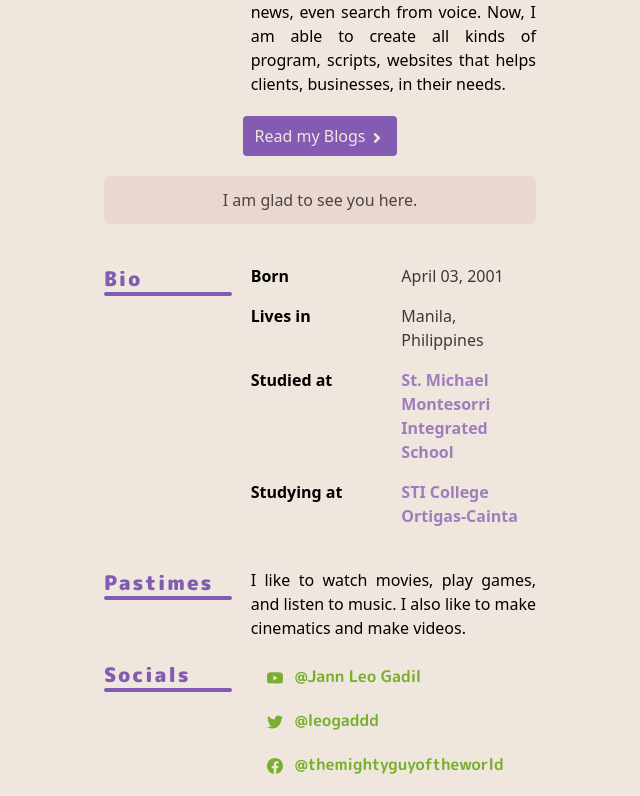
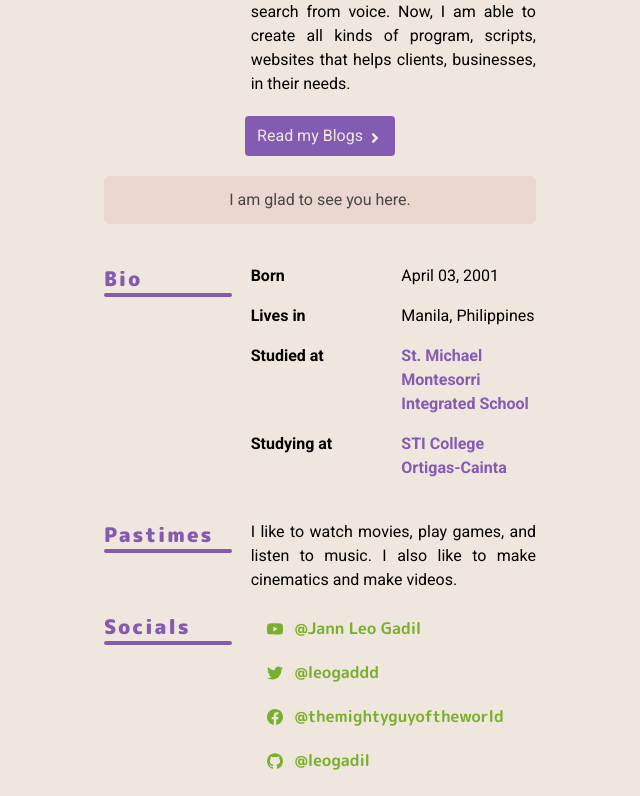
Before and after one commit to leogadil/website, a Next.js app: page / in a window 1280 px wide. Shown: the part 504-1300 px from the top of the page, without its empty margins (320-960 px from the left). Built offline with nearby package versions, Linux system fonts and the light colour scheme.

Commit message:
update (fix somethings)

```diff
--- a/components/animatesection.tsx
+++ b/components/animatesection.tsx
@@ -20,7 +20,7 @@ const AnimateSection : React.FC<IAnimateSectionProps> = ({ delay, children, clas
             opacity: 0,
             y: 20,
             transition: {
-                duration: 0.5,
+                duration: 0.2,
                 delay: delay
             }
         }
@@ -32,7 +32,7 @@ const AnimateSection : React.FC<IAnimateSectionProps> = ({ delay, children, clas
             initial={{ opacity: 0, y: -20 }}
             animate={"show"}
             exit={"hide"}
-            transition={{ delay: delay ? delay : 0 }}
+            transition={{ delay: delay ? delay - 0.05 : 0 }}
             className={className}
         >
             {children}
--- a/components/banner.tsx
+++ b/components/banner.tsx
@@ -13,7 +13,7 @@ const BannerLayout : React.FC<IBannerLayoutProps> = ({ delay, children }) => {
         <AnimateSection
             delay={delay}
             className="px-10 w-full">
-            <div className="dark:bg-th-light-dark bg-th-light-light w-full rounded-md mb-10 px-4 py-3 flex sm:flex-row flex-col-reverse transition-transform hover:scale-105 duration-600 ease-in-out cursor-pointer transition-colors">
+            <div className="dark:bg-th-light-dark bg-th-light-light w-full rounded-md mb-10 px-4 py-3 flex sm:flex-row flex-col-reverse transition-all hover:scale-105 duration-600 ease-in-out cursor-pointer transition-colors">
                 {children}
             </div>
         </AnimateSection>
--- a/components/biography.tsx
+++ b/components/biography.tsx
@@ -42,7 +42,7 @@ const BioCol : React.FC<IBioColProps> = ({year, description}) => {
     return (
         <>
             <h1 className="font-bold ">{year}</h1>
-            <h1 className="opacity-75">{description}</h1>
+            <h1 className="font-gray-1">{description}</h1>
         </>
     )
 }
--- a/components/socials.tsx
+++ b/components/socials.tsx
@@ -2,7 +2,7 @@ import React from 'react'
 import Link from 'next/link'
 import AnimateSection from './animatesection'
 
-import { SiYoutube, SiTwitter, SiFacebook } from 'react-icons/si';
+import { SiYoutube, SiTwitter, SiFacebook, SiGithub } from 'react-icons/si';
 
 type ISocialsProps = {
     delay: number,
@@ -25,6 +25,11 @@ const Socials: React.FC<ISocialsProps> = ({delay}) => {
             "icon": SiFacebook,
             "href": "https://www.facebook.com/themightyguyoftheworld",
             "name": "@themightyguyoftheworld"
+        },
+        {
+            "icon": SiGithub,
+            "href": "https://www.facebook.com/themightyguyoftheworld",
+            "name": "@leogadil"
         }
     ]
 
@@ -67,7 +72,7 @@ const SocialItem: React.FC<ISocialItemProps> = ({ Icon, href, name, islast }) =>
     return (
         <Link href={href}>
             <button key={name} className={"dark:hover:bg-main-accent-half hover:bg-accent-2-half p-1 px-4 pl-4 pb-[.5em] rounded flex flex-row items-center w-max transition-colors " + (!islast && ' mb-2')}>
-                <Icon size="1em" className="dark:text-special-1 text-special-2 mt-1" />
+                <Icon size="1em" className="dark:text-special-1 text-special-2 mt-[1px]" />
                 <h1 className="dark:text-special-1 text-special-2 font-mplus font-bold ml-3">{name}</h1>
             </button>
         </Link>
--- a/pages/_app.tsx
+++ b/pages/_app.tsx
@@ -13,7 +13,7 @@ function MyApp({ Component, pageProps }: AppProps) {
 	const router = useRouter()
 
 	return (
-		<ThemeProvider attribute='class'>
+		<ThemeProvider attribute='class' enableColorScheme>
 				<div className="flex flex-col">
 					<Header />
 						<div className="w-full max-w-lg mx-auto mt-32 flex-1 flex flex-col items-center justify-center">
--- a/styles/globals.css
+++ b/styles/globals.css
@@ -1,4 +1,4 @@
-@import url('https://fonts.googleapis.com/css2?family=Caveat:wght@400;500;600;700&family=Kaushan+Script&family=M+PLUS+Rounded+1c:wght@100;300;400;500;700;800;900&display=swap');
+@import url('https://fonts.googleapis.com/css2?family=Caveat:wght@400;500;600;700&family=Kaushan+Script&family=M+PLUS+Rounded+1c:wght@100;300;400;500;700;800;900&family=Roboto:ital,wght@0,100;0,300;0,400;0,500;0,700;0,900;1,100;1,300;1,400;1,500;1,700;1,900&display=swap');
 
 
 @tailwind base;
@@ -8,15 +8,25 @@
 @layer base {
     body {
         @apply bg-th-light dark:bg-th-dark transition-colors duration-200
+
+    }
+
+    * {
+        @apply font-roboto
+
     }
 }
 
-*{
+body {
+    overflow-y: overlay;
+}
+
+/* *{
     -ms-overflow-style: none;
 }
 *::-webkit-scrollbar {
     display: none;
-}
+} */
 
 /* @layer base {
     * {
--- a/tailwind.config.js
+++ b/tailwind.config.js
@@ -32,6 +32,7 @@ module.exports = {
         'mplus': ['"M PLUS Rounded 1c"', "sans-serif"],
         'caveat': ['"Caveat"', "cursive"],
         'kaushan': ['"Kaushan Script"', "cursive"],
+        'roboto': ['"Roboto"', "sans-serif"],
        },
     },
   },
```
Also changed, not shown: 1 other file (tests, documents, lock files or other folders).
